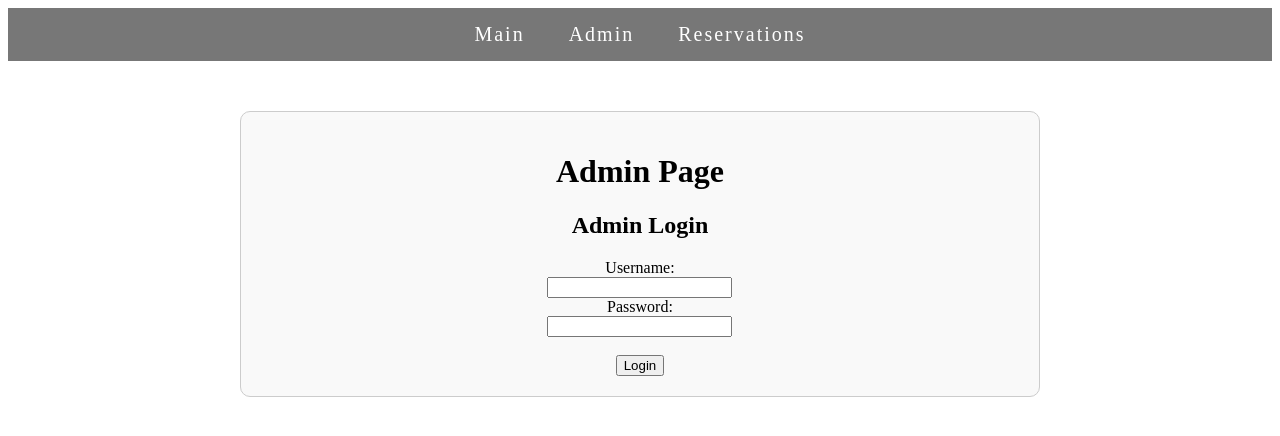
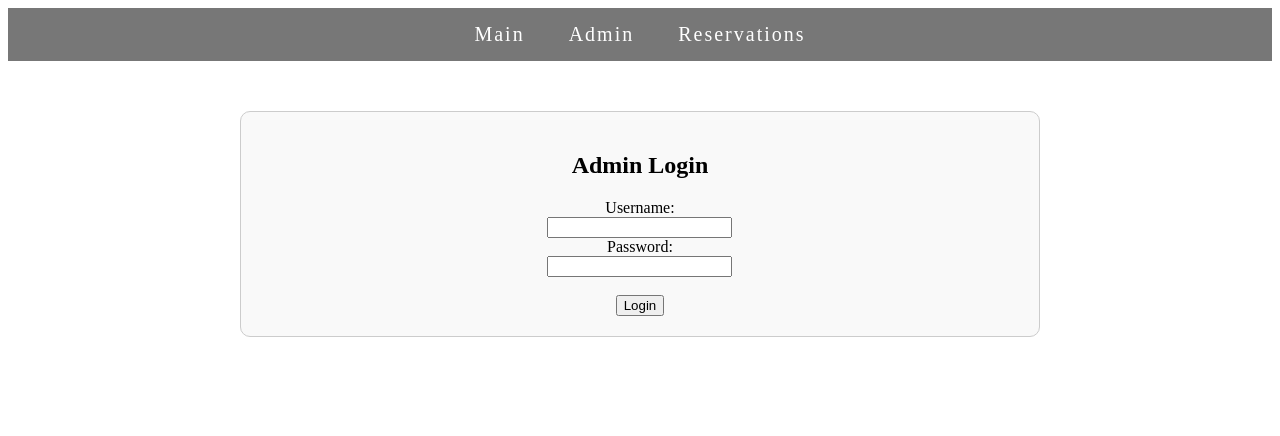
Before and after one commit to ckirbyco/FinalProject, a Flask app: page /admin in a window 1280 px wide. Shown: the top 436 px of the page. Run offline with Flask 3, Linux system fonts and the light colour scheme.

Commit message:
Update admin.html

```diff
--- a/FinalProject/templates/admin.html
+++ b/FinalProject/templates/admin.html
@@ -5,7 +5,6 @@
 {% endblock %}
 
 {% block content %}
-    <h1>Admin Page</h1>
 
     {% if authenticated %}
         <h2>Welcome, {{ username }}!</h2>
```
